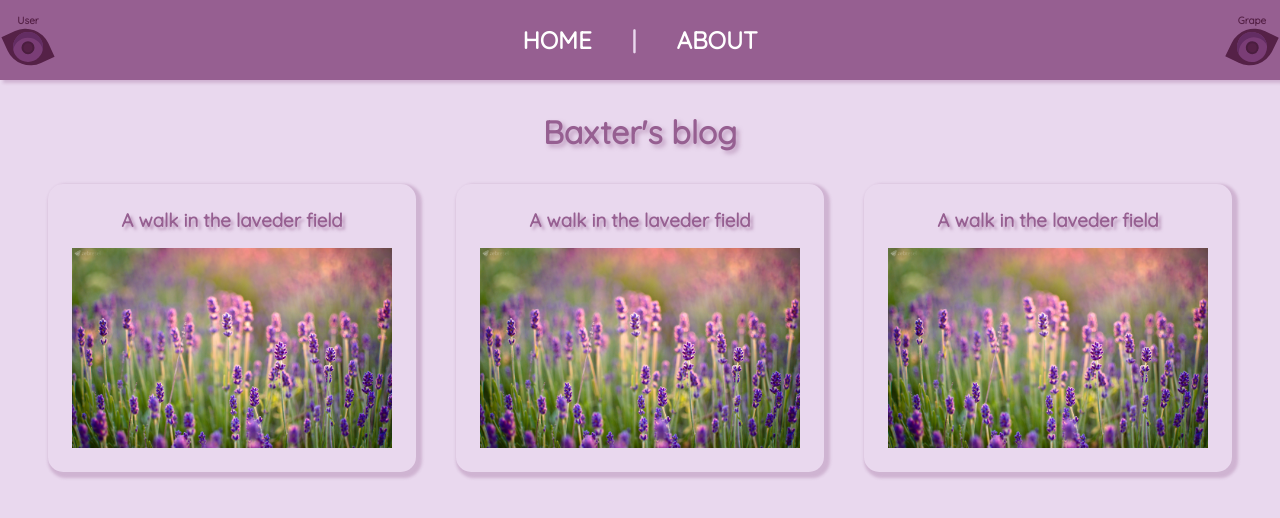
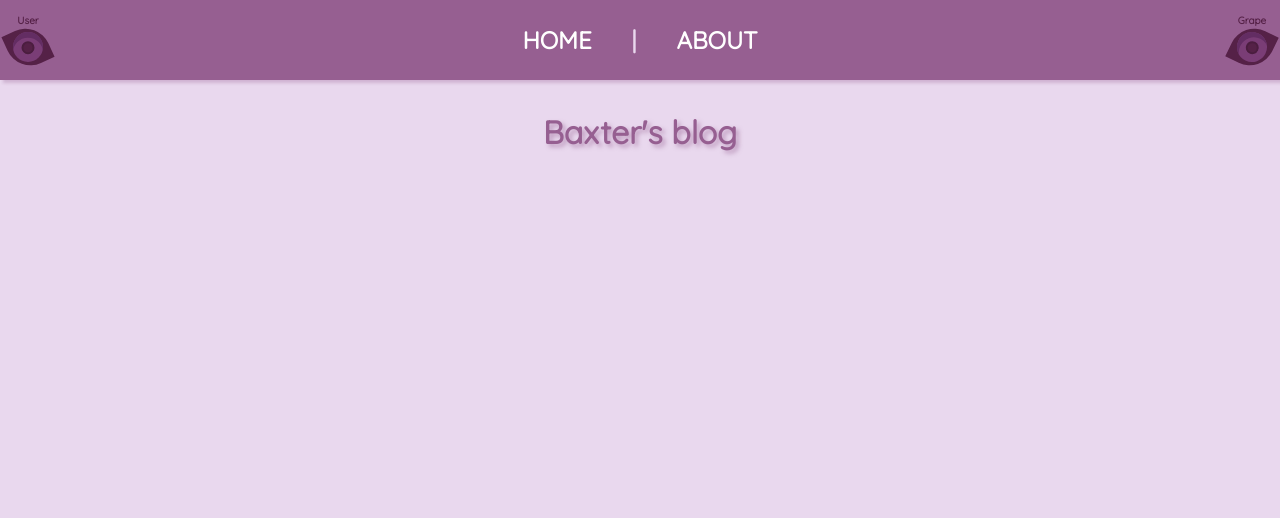
Before and after one commit to Linneaeas/angular-blog, an Angular app: page /Home in a window 1280 px wide. Shown: the top 518 px of the page. Built offline with nearby package versions, Linux system fonts and the light colour scheme.

Commit message:
Display posts on Home Page. Issues with saving Image, Error is in Create new post comp.

```diff
--- a/src/app/pages/create-post/create-post.component.html
+++ b/src/app/pages/create-post/create-post.component.html
@@ -44,7 +44,9 @@
         alt="Image Preview"
         height="100"
       />
-      <button class="PostBTN" (click)="onSubmit()">POST</button>
+      <button class="PostBTN" (click)="onSubmit(); $event.preventDefault()">
+        POST
+      </button>
     </form>
   </div>
 </main>
--- a/src/app/pages/create-post/create-post.component.ts
+++ b/src/app/pages/create-post/create-post.component.ts
@@ -11,6 +11,8 @@
 postBody: string = '';
 postTags: string = '';
 postPic: File | null = null;
+imageUrl: string = '';
+
 
 constructor(private localStorageService: LocalStorageService) {}
 
@@ -23,16 +25,27 @@
   const files: FileList = event.target.files;
   if (files.length > 0) {
     this.postPic = files[0];
+    this.imageUrl = URL.createObjectURL(this.postPic);
   }
 }
 getImageUrl() {
-  if (this.postPic) {
-    return URL.createObjectURL(this.postPic);
-  }
-  return '';
+  return this.imageUrl;
 }
 
 onSubmit() {
+  const imageUrl = this.postPic ? URL.createObjectURL(this.postPic) : '';
+
+  const newPost = {
+    postTitle: this.postTitle,
+    postBody: this.postBody,
+    postTags: this.postTags,
+    postPic: this.imageUrl,
+  };
+  let posts: any[] = this.localStorageService.get('posts') || [];
+  posts.push(newPost);
+
+  this.localStorageService.set('posts', posts);
+
   const formData = new FormData();
   formData.append('postTitle', this.postTitle);
   formData.append('postBody', this.postBody);
@@ -43,6 +56,7 @@
   this.postBody='';
   this.postTags='';
   this.postPic=null;
+  this.imageUrl = '';
 }
 
 }
--- a/src/app/pages/home-page/home-page.component.html
+++ b/src/app/pages/home-page/home-page.component.html
@@ -8,17 +8,9 @@
   </button>
   <h1 class="BlogName">Baxter's blog</h1>
   <div class="PostsCont">
-    <section class="OnePost">
-      <h3 class="PostTitle">A walk in the laveder field</h3>
-      <img class="PostPic" src="../../../assets/lavender-field.jpeg" />
-    </section>
-    <section class="OnePost">
-      <h3 class="PostTitle">A walk in the laveder field</h3>
-      <img class="PostPic" src="../../../assets/lavender-field.jpeg" />
-    </section>
-    <section class="OnePost">
-      <h3 class="PostTitle">A walk in the laveder field</h3>
-      <img class="PostPic" src="../../../assets/lavender-field.jpeg" />
+    <section class="OnePost" *ngFor="let post of posts">
+      <h3 class="PostTitle">{{ post.postTitle }}</h3>
+      <img class="PostPic" [src]="post.postPic" />
     </section>
   </div>
 </main>
--- a/src/app/pages/home-page/home-page.component.ts
+++ b/src/app/pages/home-page/home-page.component.ts
@@ -2,6 +2,7 @@
 import { ViewStateService, ViewType } from 'src/app/view-state.service';
 import { Subscription } from 'rxjs';
 import { Router } from '@angular/router';
+import { LocalStorageService } from 'src/app/local-storage.service';
 
 
 @Component({
@@ -13,8 +14,9 @@
   currentView!: ViewType;
   Creator = ViewType.Creator;
   User = ViewType.User;
+  posts: any[] = [];
 
-  constructor(private viewStateService: ViewStateService, private router: Router) {
+  constructor(private viewStateService: ViewStateService, private router: Router, private localStorageService: LocalStorageService) {
     this.viewStateService.currentView$.subscribe(view => {
       this.currentView = view;
     });
@@ -28,6 +30,7 @@
   ngOnInit() {
     this.viewStateService.setCurrentView(this.viewStateService.getCurrentView());
     this.currentView = this.viewStateService.getCurrentView();
+    this.posts = this.getSavedPostData() || [];
   }
   createNewPost() {
     this.router.navigate(['/CreatePost']);
@@ -35,4 +38,7 @@
   get viewType() {
     return this.viewStateService.getCurrentView();
   }
+  getSavedPostData() {
+    return this.localStorageService.get('posts');
+  }
 }
```
